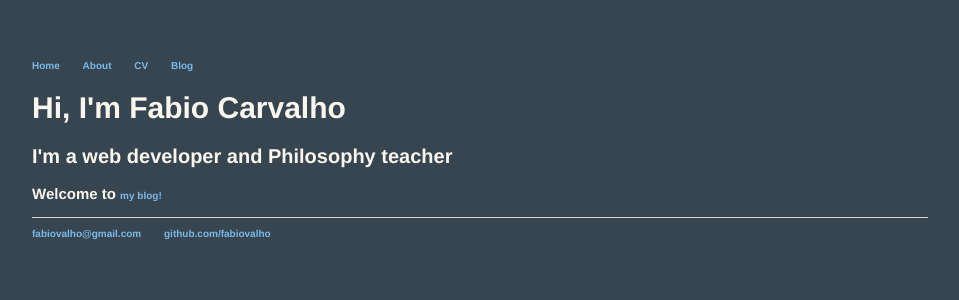
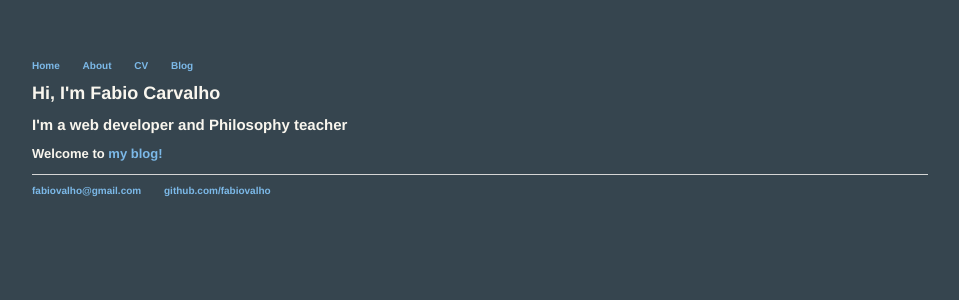
Before and after one commit to fabiovalho/fabiovalho.github.io, a Jekyll site: the page built from index.html, in a window 1280 px wide. Shown: the top 300 px of the page, without its empty margins (160-1119 px from the left). Built offline with Jekyll 4.4.1, drawn with Linux system fonts in a browser that asks for light colours.

Commit message:
Update main.css

```diff
--- a/css/main.css
+++ b/css/main.css
@@ -45,13 +45,16 @@ nav ul li, footer ul li {
 }
 .welcome-page {
     h1 {
-        font-size: 3rem;
+        font-size: 1.8rem;
     }
     h2 {
-        font-size: 2rem;
+        font-size: 1.5rem;
     }
     h3 {
-        font-size: 1.5rem;
+        font-size: 1.3rem;
+    }
+    a {
+        font-size: inherit;
     }
 }
 
```
